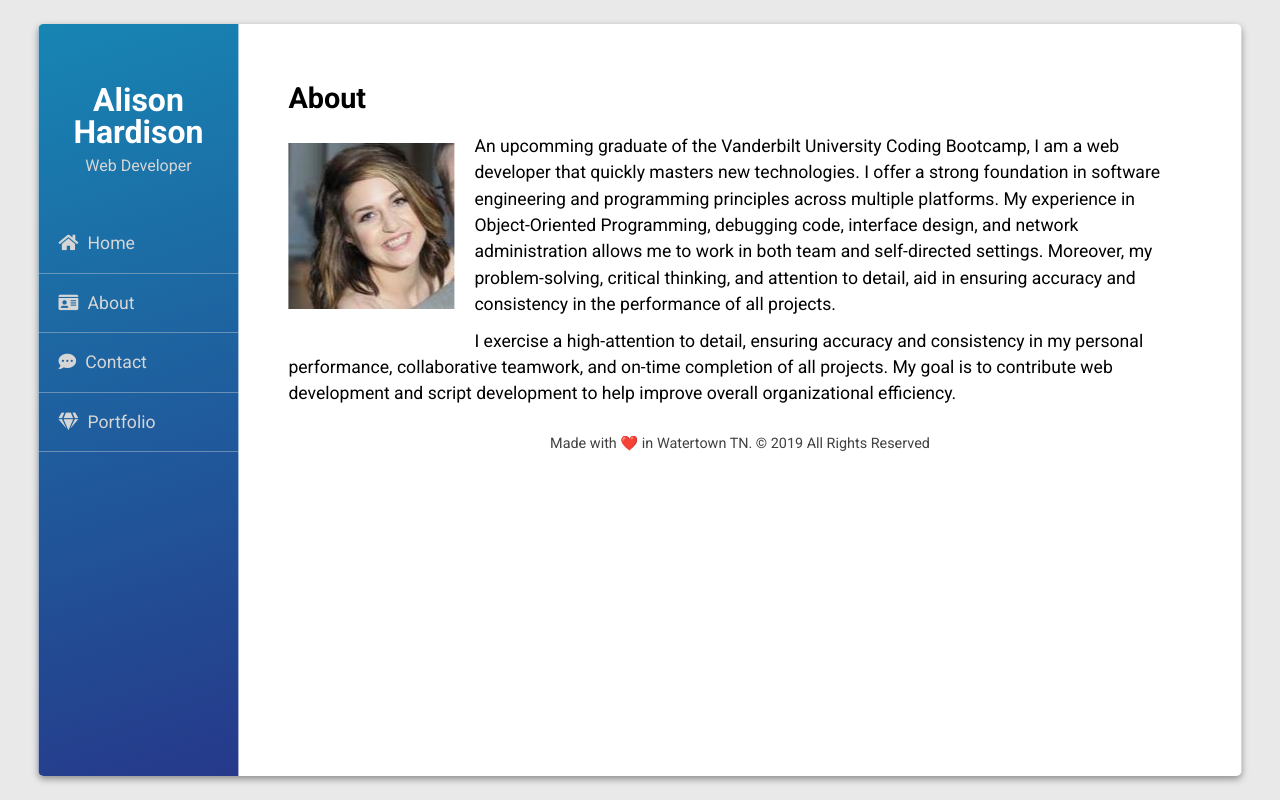
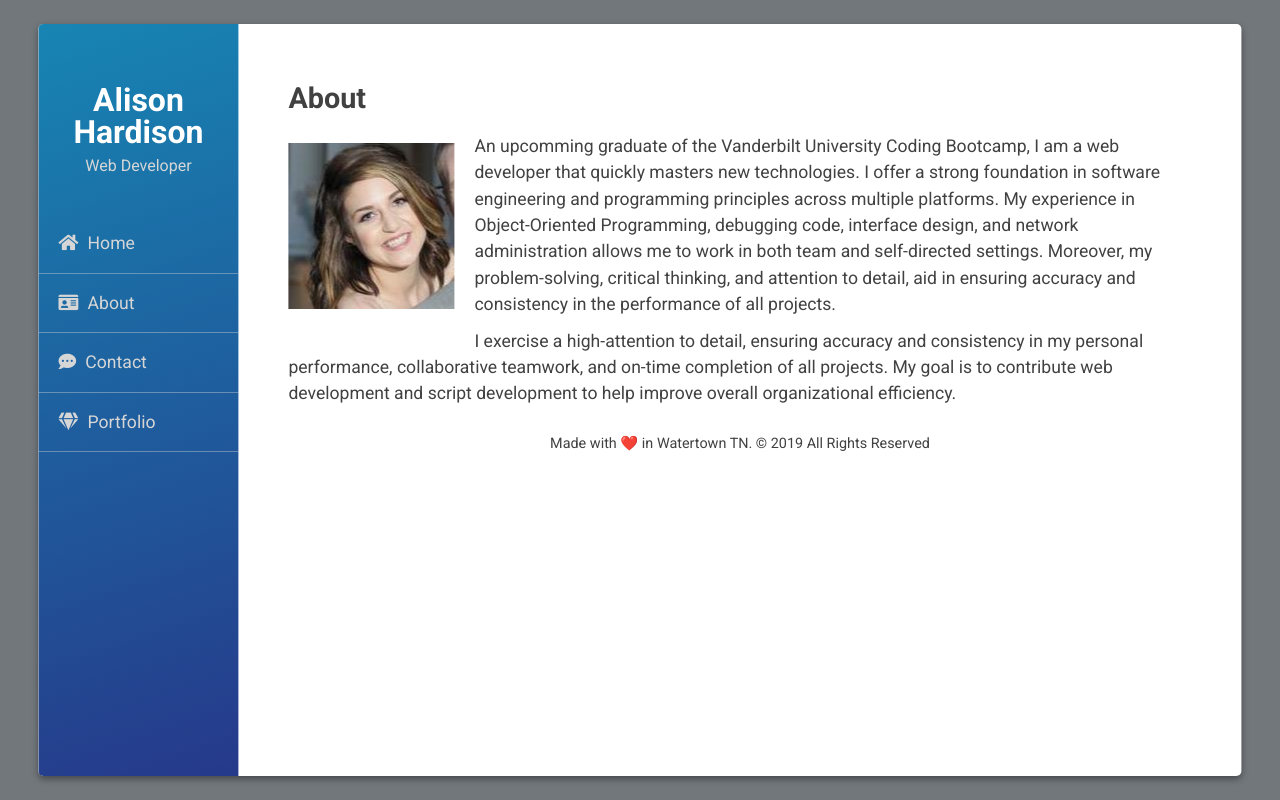
Before and after one commit to Alisonhardison/personal-blog, a PHP site: page /about.html in a window 1280 px wide. Run offline with PHP 8.4, Linux system fonts and the light colour scheme; some libraries are stand-ins or nearby versions.

Commit message:
updated css styles

```diff
--- a/assets/css/style.css
+++ b/assets/css/style.css
@@ -1,7 +1,7 @@
 @import "https://fonts.googleapis.com/css?family=Roboto:400,700";
 
 body {
-  background-color: #e9e9e9;
+  background-color: #72777B;
   font-family: "Roboto", sans-serif;
 }
 
@@ -9,6 +9,7 @@ h1 {
   font-weight: 700;
   font-size: 1.8em;
   padding: 10px 0px 10px 0px;
+  color: #414141;
 }
 
 h2 {
@@ -26,6 +27,7 @@ p {
   font-size: 1.1em;
   line-height: 1.5em;
   padding-top: 10px;
+  color: #414141;
 }
 
 p:last-child {
```
